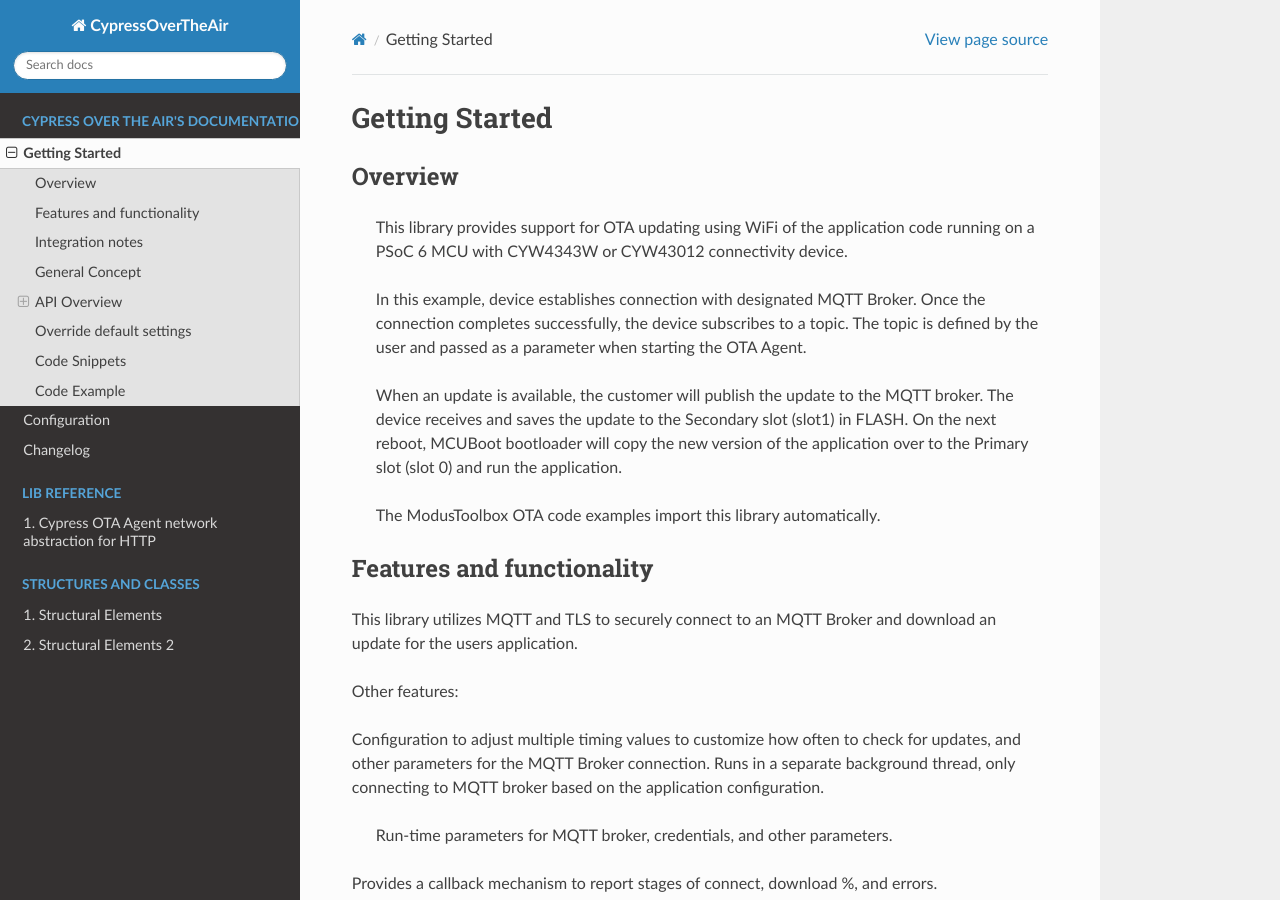
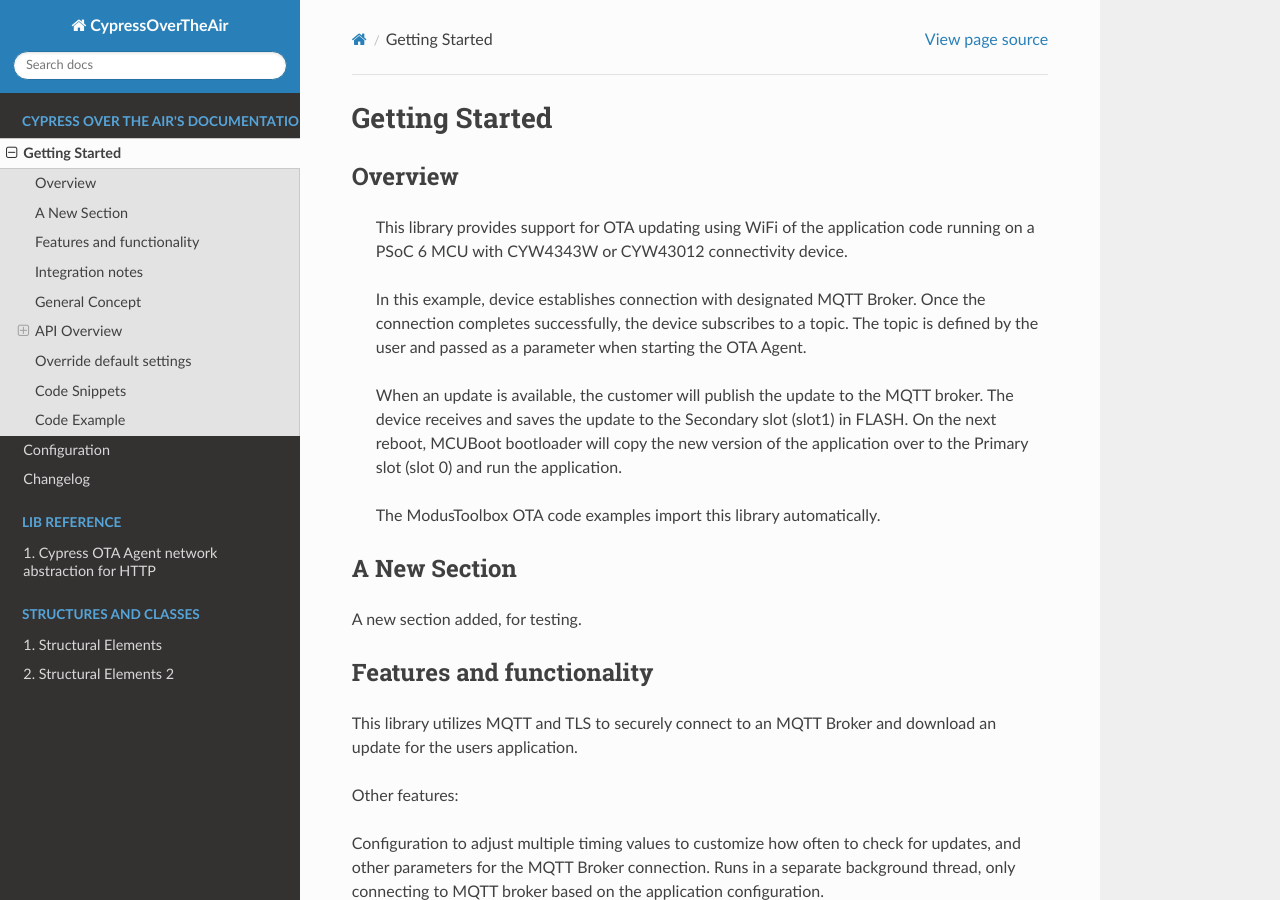
Before and after one commit to imduriprakash/ota, a Sphinx documentation site: the page built from docs/Overview.rst, in a window 1280 px wide and 900 px high. Built offline with Sphinx 7.4.7 and the Read the Docs theme 2.0.0, drawn with Linux system fonts in a browser that asks for light colours; pages that are not in the unit, such as notebooks, are missing from menus.

Commit message:
Update Overview.rst

```diff
--- a/docs/Overview.rst
+++ b/docs/Overview.rst
@@ -14,6 +14,10 @@
  On the next reboot, MCUBoot bootloader will copy the new version of the application over to the Primary slot (slot 0) and run the application.
 
  The ModusToolbox OTA code examples import this library automatically.
+
+A New Section
+==================
+A new section added, for testing.
 
 Features and functionality
 ==================
```
